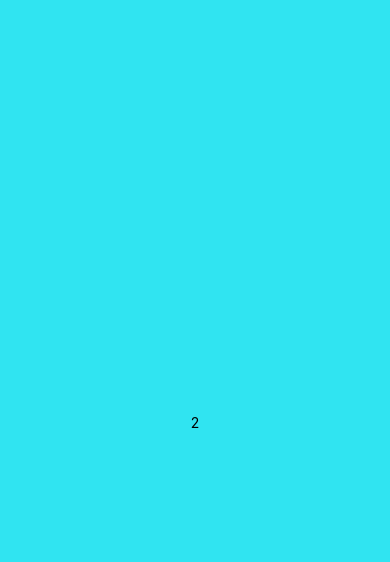
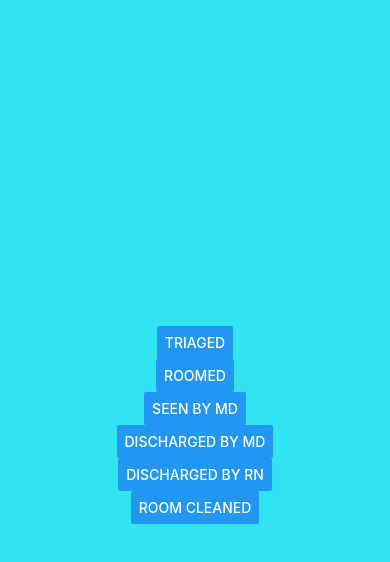
Before and after one commit to yung-frodo/ERFlow, a React Native app: screen / in a window 390 px wide. Both pictures are taken after a click on the button "GO!". Shown: the top 562 px of the page. Built offline with nearby package versions, Linux system fonts and the light colour scheme.

Commit message:
Add view for logging buttons
adds buttons visually so they can be clicked

```diff
--- a/App.tsx
+++ b/App.tsx
@@ -1,11 +1,20 @@
 import React from 'react';
-import { Button, StyleSheet, Text, TextInput, View } from 'react-native';
+import { Button, StyleSheet, Text, TextInput, View, Alert } from 'react-native';
 
 enum ERFlowView {
-    LOGIN = 0,
-    MRN = 1,
-    LOGGING = 2,
+    LOGIN = "login",
+    MRN = "mrn",
+    LOGGING = "logging",
 };
+
+enum LoggingButton {
+    TRIAGED = "triaged",
+    ROOMED = "roomed",
+    MDSEEN = "seen by MD",
+    MDDISCHARGED = "discharged by MD",
+    RNDISCHARGED = "discharged by RN",
+    ROOMCLEAN = "room cleaned",
+}
 
 export default function App() {
     const [textValue, onChangeText] = React.useState('');
@@ -28,6 +37,58 @@ export default function App() {
           />
       </View>;
 
+    const loggingView =
+        <View style={styles.container}>
+            <Button
+                title={LoggingButton.TRIAGED}
+                onPress={() => {
+                    logButtonPressed(LoggingButton.TRIAGED, textValue);
+                    Alert.alert('title', 'message');
+                    onButtonPress(ERFlowView.MRN);
+                }}
+            />
+            <Button
+                title={LoggingButton.ROOMED}
+                onPress={() => {
+                    logButtonPressed(LoggingButton.ROOMED, textValue);
+                    Alert.alert('title', 'message');
+                    onButtonPress(ERFlowView.MRN);
+                }}
+            />
+            <Button
+                title={LoggingButton.MDSEEN}
+                onPress={() => {
+                    logButtonPressed(LoggingButton.MDSEEN, textValue);
+                    Alert.alert('title', 'message');
+                    onButtonPress(ERFlowView.MRN);
+                }}
+            />
+            <Button
+                title={LoggingButton.MDDISCHARGED}
+                onPress={() => {
+                    logButtonPressed(LoggingButton.MDDISCHARGED, textValue);
+                    Alert.alert('title', 'message');
+                    onButtonPress(ERFlowView.MRN);
+                }}
+            />
+            <Button
+                title={LoggingButton.RNDISCHARGED}
+                onPress={() => {
+                    logButtonPressed(LoggingButton.RNDISCHARGED, textValue);
+                    Alert.alert('title', 'message');
+                    onButtonPress(ERFlowView.MRN);
+                }}
+            />
+            <Button
+                title={LoggingButton.ROOMCLEAN}
+                onPress={() => {
+                    logButtonPressed(LoggingButton.ROOMCLEAN, textValue);
+                    Alert.alert('title', 'message');
+                    onButtonPress(ERFlowView.MRN);
+                }}
+            />
+        </View>;
+
     const defaultView =
         <View style={styles.container}>
             <Text>{currView}</Text>
@@ -37,9 +98,15 @@ export default function App() {
     switch(currView) {
         case ERFlowView.MRN:
             return MRNview;
+        case ERFlowView.LOGGING:
+            return loggingView;
         default:
             return defaultView;
     }
+}
+
+function logButtonPressed(loggingButton, mrn) {
+    // Console.log(loggingButton + "for MRN: " + mrn);
 }
 
 const styles = StyleSheet.create({
@@ -48,5 +115,6 @@ const styles = StyleSheet.create({
         backgroundColor: '#30e4f1',
         alignItems: 'center',
         justifyContent: 'center',
+        paddingTop: '5px',
     },
 });
```
